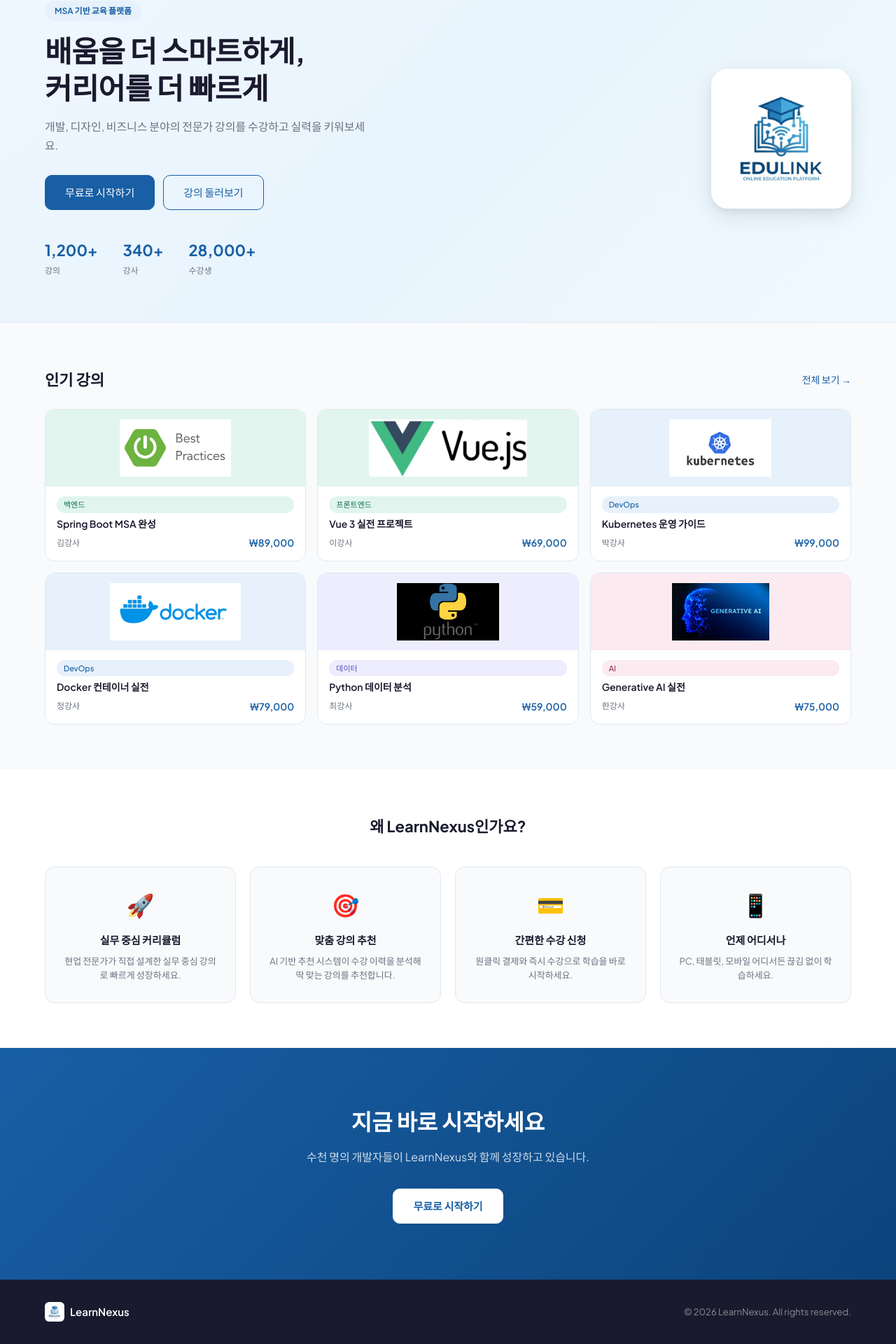
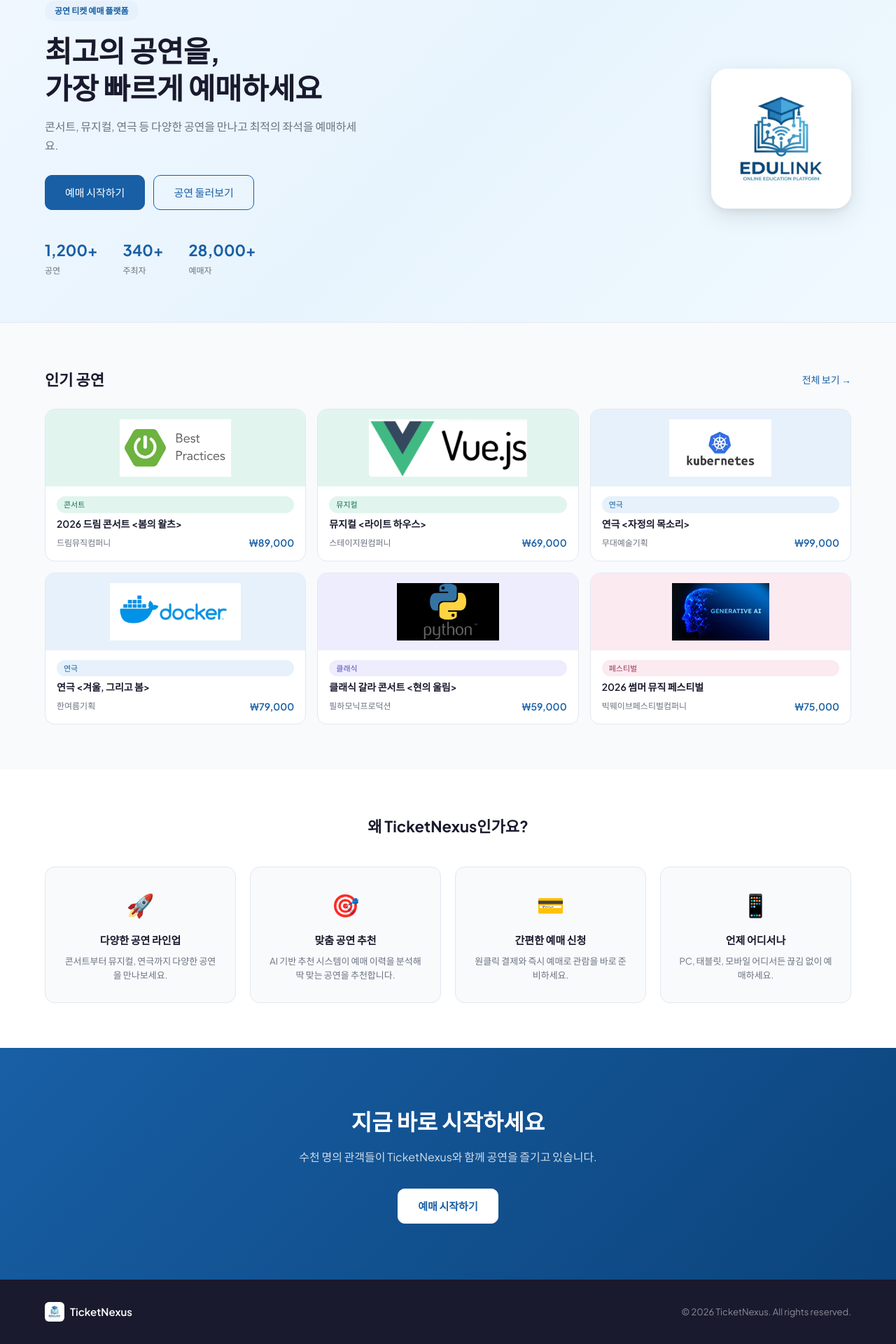
Before and after one commit to ganglike248/ticketSite, a Vue app in the folder msa-lecture/vue-frontend/: page / in a window 1280 px wide. Shown: the part 144-2064 px from the top of the page at 70% size. Built offline with nearby package versions, Linux system fonts and the light colour scheme.

Commit message:
day1 모든 페이지 수정 완료

```diff
--- a/msa-lecture/vue-frontend/src/views/LandingView.vue
+++ b/msa-lecture/vue-frontend/src/views/LandingView.vue
@@ -6,30 +6,30 @@
     <section class="hero">
       <div class="hero-inner">
         <div class="hero-content fade-in-up">
-          <span class="hero-badge">MSA 기반 교육 플랫폼</span>
-          <h1 class="hero-title">배움을 더 스마트하게,<br>커리어를 더 빠르게</h1>
-          <p class="hero-desc">개발, 디자인, 비즈니스 분야의 전문가 강의를 수강하고 실력을 키워보세요.</p>
+          <span class="hero-badge">공연 티켓 예매 플랫폼</span>
+          <h1 class="hero-title">최고의 공연을,<br>가장 빠르게 예매하세요</h1>
+          <p class="hero-desc">콘서트, 뮤지컬, 연극 등 다양한 공연을 만나고 최적의 좌석을 예매하세요.</p>
           <div class="hero-actions">
-            <router-link to="/login" class="btn btn-primary btn-lg">무료로 시작하기</router-link>
-            <router-link to="/courses" class="btn btn-outline btn-lg">강의 둘러보기</router-link>
+            <router-link to="/login" class="btn btn-primary btn-lg">예매 시작하기</router-link>
+            <router-link to="/courses" class="btn btn-outline btn-lg">공연 둘러보기</router-link>
           </div>
           <div class="hero-stats">
-            <div class="stat"><span class="stat-num">1,200+</span><span class="stat-label">강의</span></div>
-            <div class="stat"><span class="stat-num">340+</span><span class="stat-label">강사</span></div>
-            <div class="stat"><span class="stat-num">28,000+</span><span class="stat-label">수강생</span></div>
+            <div class="stat"><span class="stat-num">1,200+</span><span class="stat-label">공연</span></div>
+            <div class="stat"><span class="stat-num">340+</span><span class="stat-label">주최자</span></div>
+            <div class="stat"><span class="stat-num">28,000+</span><span class="stat-label">예매자</span></div>
           </div>
         </div>
         <div class="hero-visual fade-in">
-          <img src="@/assets/images/logo/main_logo.png" alt="LearnNexus" class="hero-logo" />
+          <img src="@/assets/images/logo/main_logo.png" alt="TicketNexus" class="hero-logo" />
         </div>
       </div>
     </section>
 
-    <!-- 인기 강의 -->
+    <!-- 인기 공연 -->
     <section class="popular-section">
       <div class="section-inner">
         <div class="section-header">
-          <h2 class="section-title">인기 강의</h2>
+          <h2 class="section-title">인기 공연</h2>
           <router-link to="/login" class="section-link">전체 보기 →</router-link>
         </div>
         <div class="course-grid">
@@ -53,7 +53,7 @@
     <!-- 특징 섹션 -->
     <section class="features-section">
       <div class="section-inner">
-        <h2 class="section-title center">왜 LearnNexus인가요?</h2>
+        <h2 class="section-title center">왜 TicketNexus인가요?</h2>
         <div class="features-grid">
           <div v-for="f in features" :key="f.title" class="feature-card">
             <div class="feature-icon">{{ f.icon }}</div>
@@ -68,8 +68,8 @@
     <section class="cta-section">
       <div class="cta-inner">
         <h2>지금 바로 시작하세요</h2>
-        <p>수천 명의 개발자들이 LearnNexus와 함께 성장하고 있습니다.</p>
-        <router-link to="/login" class="btn btn-primary btn-lg">무료로 시작하기</router-link>
+        <p>수천 명의 관객들이 TicketNexus와 함께 공연을 즐기고 있습니다.</p>
+        <router-link to="/login" class="btn btn-primary btn-lg">예매 시작하기</router-link>
       </div>
     </section>
 
@@ -77,10 +77,10 @@
     <footer class="footer">
       <div class="footer-inner">
         <div class="footer-logo">
-          <img src="@/assets/images/logo/main_logo.png" alt="LearnNexus" />
-          <span>LearnNexus</span>
+          <img src="@/assets/images/logo/main_logo.png" alt="TicketNexus" />
+          <span>TicketNexus</span>
         </div>
-        <p class="footer-copy">© 2026 LearnNexus. All rights reserved.</p>
+        <p class="footer-copy">© 2026 TicketNexus. All rights reserved.</p>
       </div>
     </footer>
   </div>
@@ -97,19 +97,19 @@
 import genaiImg    from '@/assets/images/courses/generative_ai.png'
 
 const featuredCourses = [
-  { id:1, title:'Spring Boot MSA 완성', category:'백엔드',    instructor:'김강사', price:'₩89,000', thumbSrc: springImg, thumbBg:'thumb-teal',   badgeClass:'badge-teal'   },
-  { id:2, title:'Vue 3 실전 프로젝트',  category:'프론트엔드', instructor:'이강사', price:'₩69,000', thumbSrc: vueImg,    thumbBg:'thumb-teal',   badgeClass:'badge-teal'   },
-  { id:3, title:'Kubernetes 운영 가이드',category:'DevOps',   instructor:'박강사', price:'₩99,000', thumbSrc: k8sImg,    thumbBg:'thumb-blue',   badgeClass:'badge-blue'   },
-  { id:4, title:'Docker 컨테이너 실전', category:'DevOps',    instructor:'정강사', price:'₩79,000', thumbSrc: dockerImg, thumbBg:'thumb-blue',   badgeClass:'badge-blue'   },
-  { id:5, title:'Python 데이터 분석',   category:'데이터',    instructor:'최강사', price:'₩59,000', thumbSrc: pythonImg, thumbBg:'thumb-purple', badgeClass:'badge-purple' },
-  { id:6, title:'Generative AI 실전',   category:'AI',        instructor:'한강사', price:'₩75,000', thumbSrc: genaiImg,  thumbBg:'thumb-pink',   badgeClass:'badge-pink'   },
+  { id:1, title:'2026 드림 콘서트 <봄의 왈츠>',   category:'콘서트',   instructor:'드림뮤직컴퍼니',     price:'₩89,000', thumbSrc: springImg, thumbBg:'thumb-teal',   badgeClass:'badge-teal'   },
+  { id:2, title:'뮤지컬 <라이트 하우스>',         category:'뮤지컬',   instructor:'스테이지원컴퍼니',   price:'₩69,000', thumbSrc: vueImg,    thumbBg:'thumb-teal',   badgeClass:'badge-teal'   },
+  { id:3, title:'연극 <자정의 목소리>',           category:'연극',     instructor:'무대예술기획',       price:'₩99,000', thumbSrc: k8sImg,    thumbBg:'thumb-blue',   badgeClass:'badge-blue'   },
+  { id:4, title:'연극 <겨울, 그리고 봄>',         category:'연극',     instructor:'한여름기획',         price:'₩79,000', thumbSrc: dockerImg, thumbBg:'thumb-blue',   badgeClass:'badge-blue'   },
+  { id:5, title:'클래식 갈라 콘서트 <현의 울림>', category:'클래식',   instructor:'필하모닉프로덕션',   price:'₩59,000', thumbSrc: pythonImg, thumbBg:'thumb-purple', badgeClass:'badge-purple' },
+  { id:6, title:'2026 썸머 뮤직 페스티벌',        category:'페스티벌', instructor:'빅웨이브페스티벌컴퍼니', price:'₩75,000', thumbSrc: genaiImg,  thumbBg:'thumb-pink',   badgeClass:'badge-pink'   },
 ]
 
 const features = [
-  { icon:'🚀', title:'실무 중심 커리큘럼', desc:'현업 전문가가 직접 설계한 실무 중심 강의로 빠르게 성장하세요.' },
-  { icon:'🎯', title:'맞춤 강의 추천', desc:'AI 기반 추천 시스템이 수강 이력을 분석해 딱 맞는 강의를 추천합니다.' },
-  { icon:'💳', title:'간편한 수강 신청', desc:'원클릭 결제와 즉시 수강으로 학습을 바로 시작하세요.' },
-  { icon:'📱', title:'언제 어디서나', desc:'PC, 태블릿, 모바일 어디서든 끊김 없이 학습하세요.' },
+  { icon:'🚀', title:'다양한 공연 라인업', desc:'콘서트부터 뮤지컬, 연극까지 다양한 공연을 만나보세요.' },
+  { icon:'🎯', title:'맞춤 공연 추천', desc:'AI 기반 추천 시스템이 예매 이력을 분석해 딱 맞는 공연을 추천합니다.' },
+  { icon:'💳', title:'간편한 예매 신청', desc:'원클릭 결제와 즉시 예매로 관람을 바로 준비하세요.' },
+  { icon:'📱', title:'언제 어디서나', desc:'PC, 태블릿, 모바일 어디서든 끊김 없이 예매하세요.' },
 ]
 </script>
 
--- a/msa-lecture/vue-frontend/src/views/LoginView.vue
+++ b/msa-lecture/vue-frontend/src/views/LoginView.vue
@@ -4,12 +4,12 @@
       <!-- 좌측 브랜딩 -->
       <div class="login-left">
         <div class="brand">
-          <img src="@/assets/images/logo/main_logo.png" alt="LearnNexus" class="brand-logo" />
-          <span class="brand-name">LearnNexus</span>
+          <img src="@/assets/images/logo/main_logo.png" alt="TicketNexus" class="brand-logo" />
+          <span class="brand-name">TicketNexus</span>
         </div>
         <div class="brand-content">
           <h2>다시 만나서<br>반갑습니다</h2>
-          <p>로그인하고 나만의 학습 여정을 이어가세요.</p>
+          <p>로그인하고 나만의 공연 예매를 이어가세요.</p>
           <ul class="feature-list">
             <li v-for="f in features" :key="f">
               <span class="dot"></span>{{ f }}
@@ -26,7 +26,7 @@
           <!-- 로그인 영역 -->
           <div v-if="!showRegister" class="section">
             <h3 class="section-title">로그인</h3>
-            <p class="section-desc">LearnNexus 계정으로 로그인합니다.</p>
+            <p class="section-desc">TicketNexus 계정으로 로그인합니다.</p>
             <button class="btn btn-primary btn-full" @click="handleOAuth">로그인</button>
             <div class="switch-link">
               계정이 없으신가요?
@@ -53,8 +53,8 @@
               <div class="form-group">
                 <label class="form-label">역할</label>
                 <select v-model="registerForm.role" class="form-input">
-                  <option value="STUDENT">학생</option>
-                  <option value="INSTRUCTOR">강사</option>
+                  <option value="STUDENT">관객</option>
+                  <option value="INSTRUCTOR">주최자</option>
                 </select>
               </div>
               <div v-if="error" class="error-msg">{{ error }}</div>
@@ -90,7 +90,7 @@
 
 const registerForm = ref({ name: '', email: '', password: '', role: 'STUDENT' })
 
-const features = ['수강 중인 강의 이어보기', '맞춤 강의 추천', '수료증 관리']
+const features = ['예매한 공연 확인하기', '맞춤 공연 추천', '예매 내역 관리']
 
 function handleOAuth() {
   auth.redirectToLogin()
```
Also changed, not shown: 2 other files (tests, documents, lock files or other folders).
